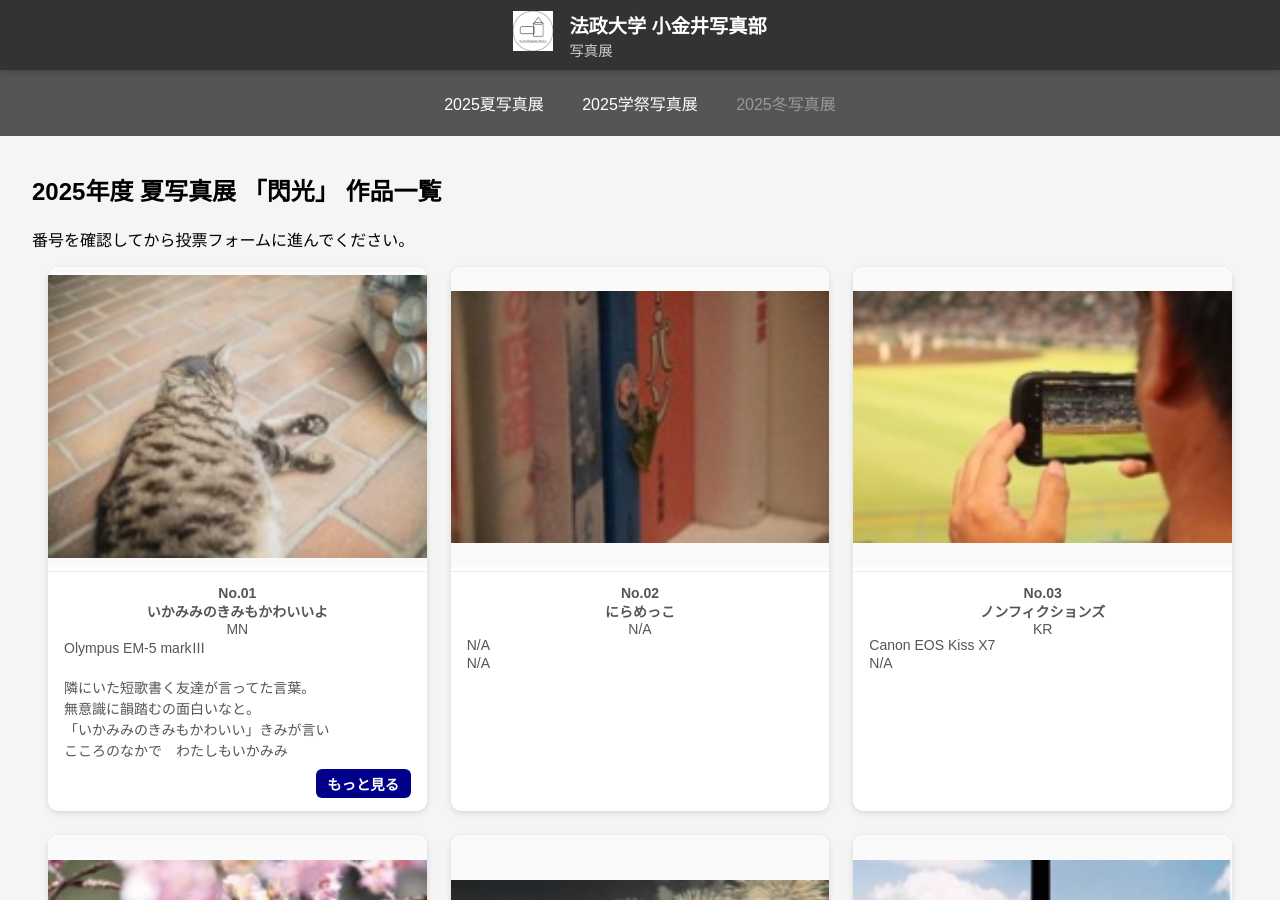
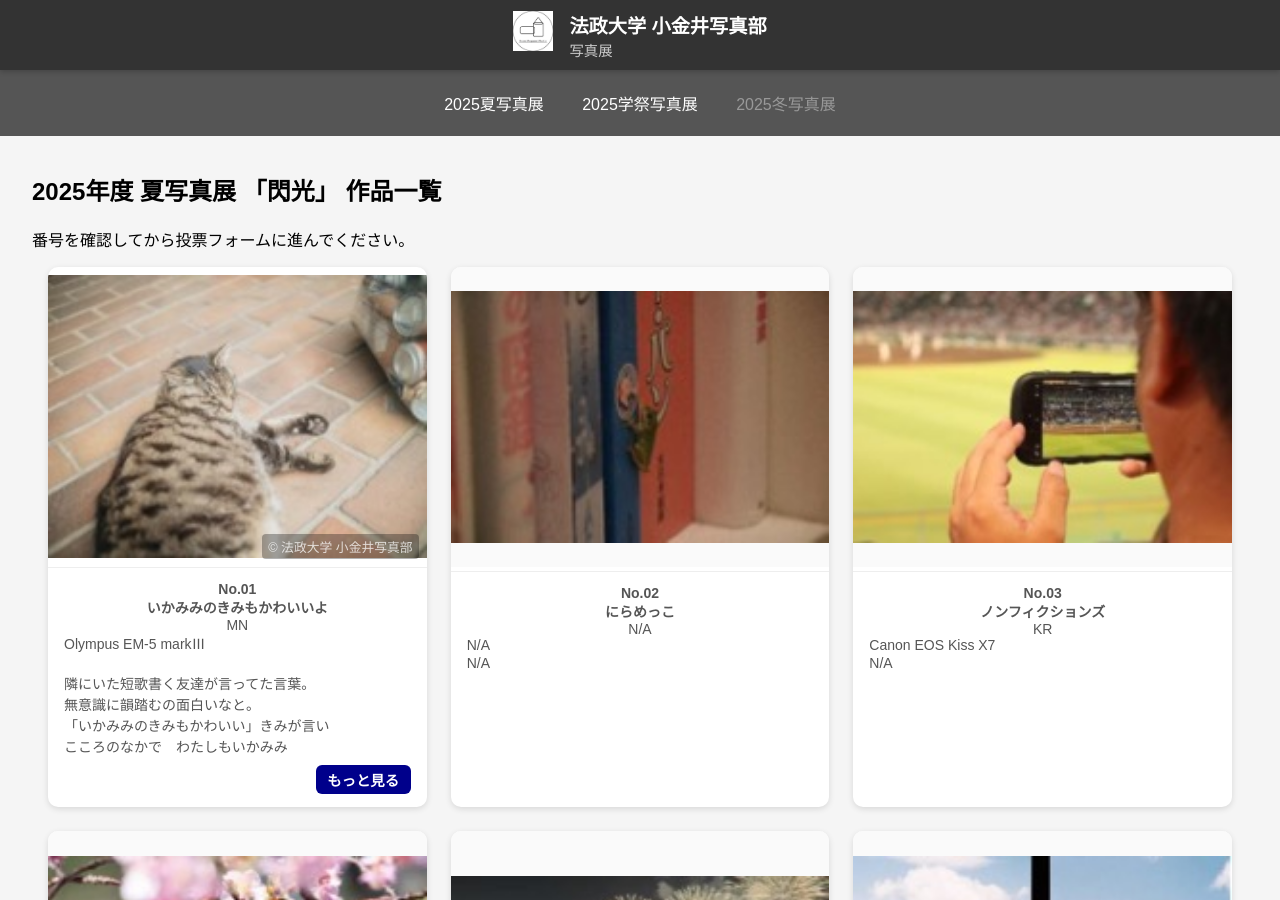
Before and after one commit to fujiyoshi-takayuki/photo-exhibition-site, a Jekyll site: the page built from 2025/summer/af69592862e159a7cf723a78c20a47ce109d13b04db75224503159b765b84967/index.html, in a window 1280 px wide and 900 px high. Built offline with Jekyll 4.4.1, drawn with Linux system fonts in a browser that asks for light colours.

Commit message:
set sample for protect image

```diff
--- a/2025/summer/af69592862e159a7cf723a78c20a47ce109d13b04db75224503159b765b84967/index.html
+++ b/2025/summer/af69592862e159a7cf723a78c20a47ce109d13b04db75224503159b765b84967/index.html
@@ -9,12 +9,11 @@ title: 2025年度 夏写真展 「閃光」 作品一覧
       <!-- ギャラリー -->
       <div class="work-gallery">
         <div class="work-card">
-          <a href="public-images/2025-summer01_s.jpg" target="_blank">
-            <img
-              src="public-images/2025-summer01_s.jpg"
-              alt="作品No.01 いかみみのきみもかわいいよ 作者: someone"
-            />
-          </a>
+          <div class="photo-wrapper" data-full="public-images/2025-summer01_s.jpg">
+            <div class="photo" style="background-image: url('public-images/2025-summer01_s.jpg');"></div>
+            <div class="photo-overlay"></div>
+          </div>
+
           <div class="work-info">
             <p class="work-number"><strong>No.01</strong></p>
             <p class="work-title">いかみみのきみもかわいいよ</p>
```
